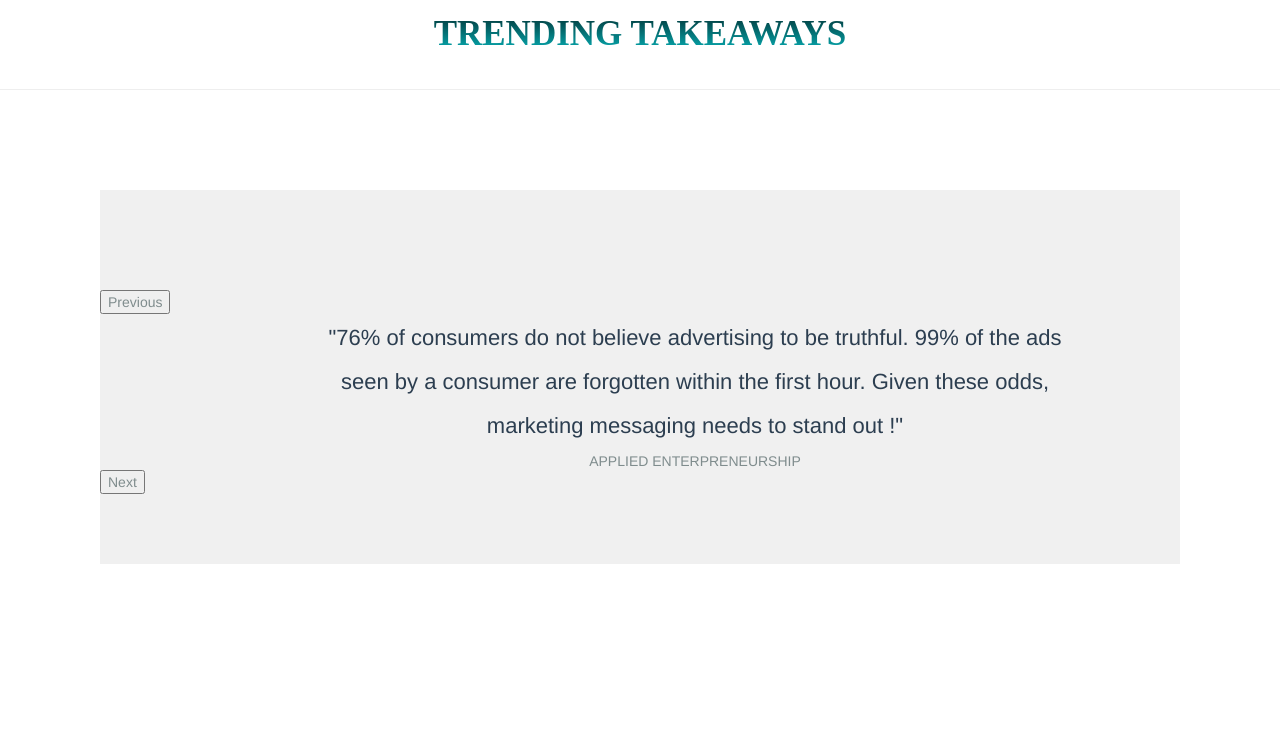
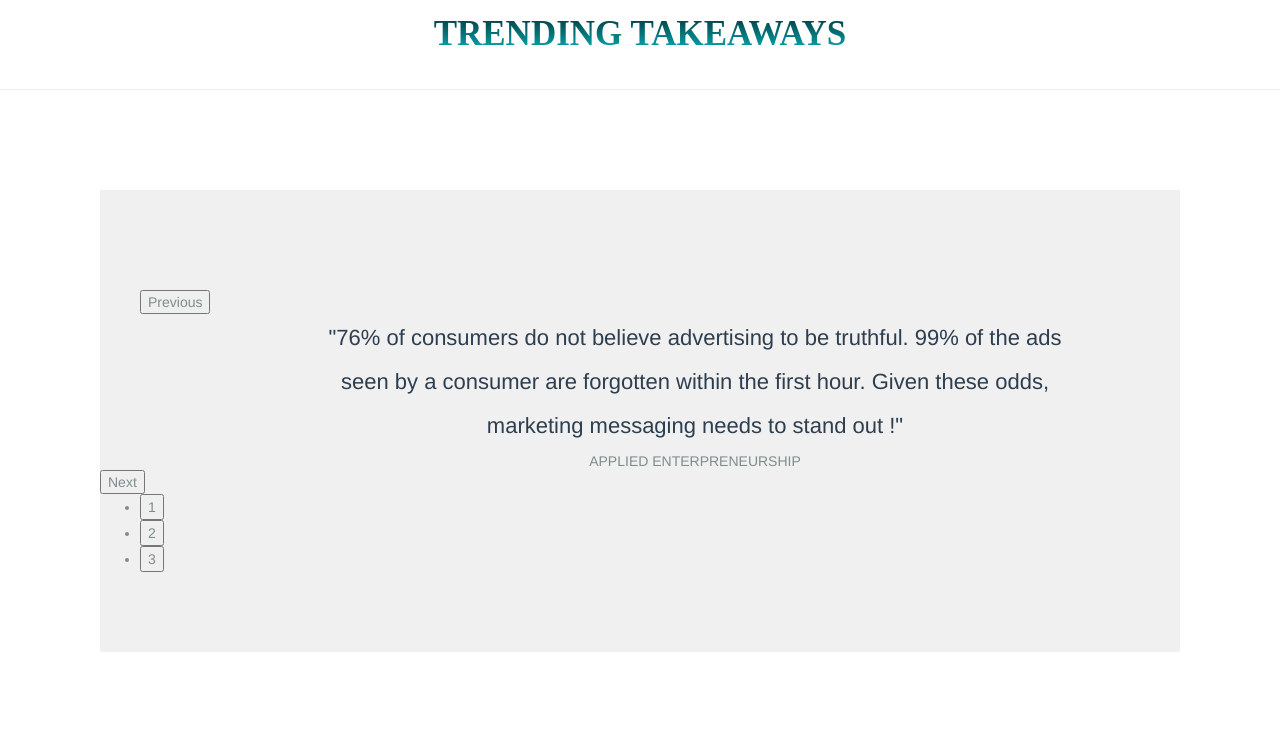
Before and after one commit to ravikirandutta/BOLG, a Django app: template takeaway/templates/landing.html in a window 1280 px wide. Shown: the part 1701-2435 px from the top of the page. Run offline with Django 3.2, Linux system fonts and the light colour scheme; the template is opened without the code that fills it, so the values that code supplies are empty; parts of the project's set-up code (start-up, migrations or seed data) failed here and were passed over; some libraries are stand-ins or nearby versions; some web fonts are replaced.

Commit message:
adding arrows to carousel

```diff
--- a/takeaway/templates/landing.html
+++ b/takeaway/templates/landing.html
@@ -74,6 +74,18 @@ width: 100%;
         background-image: linear-gradient(#67ae55, #578843);
         color: black;
       }
+
+
+.slick-prev:before, .slick-next:before {
+    color:black !important;
+}
+.slick-prev {
+    margin-left: 40px;
+  }
+
+  .slick-next {
+    margin-right: 40px;
+  }
     </style>
 
   </head>
@@ -297,6 +309,8 @@ width: 100%;
                 slidesToScroll: 1,
                 autoplay: true,
                 autoplaySpeed: 10000,
+                arrows: true,
+                dots:true
             });
         });
     </script>
```
